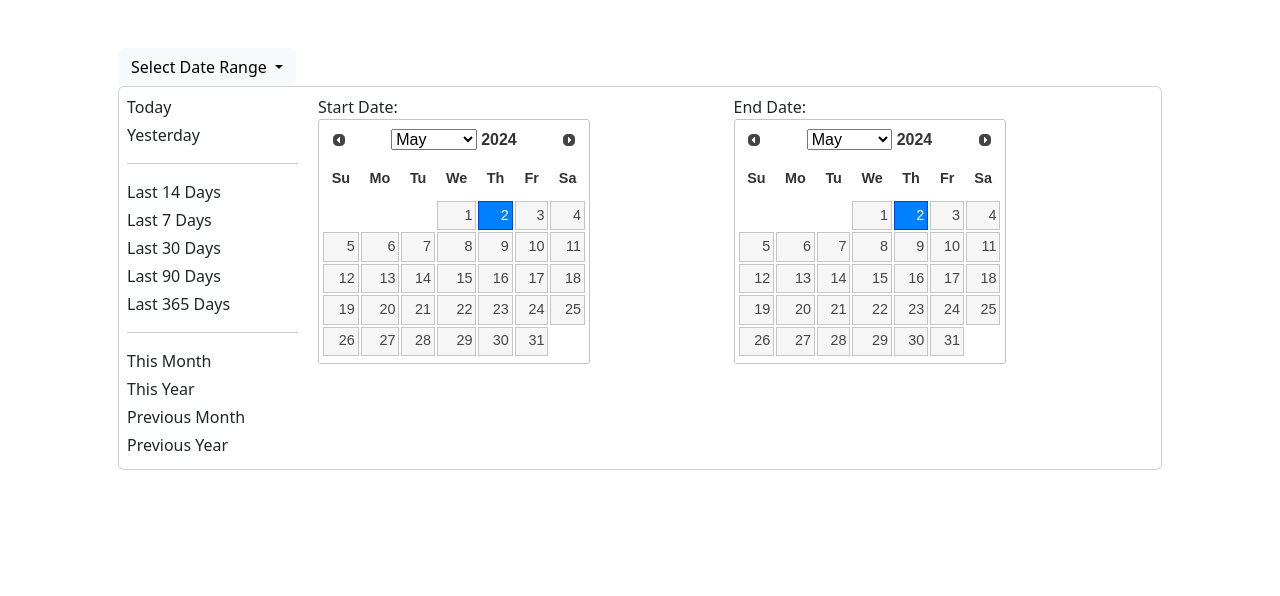
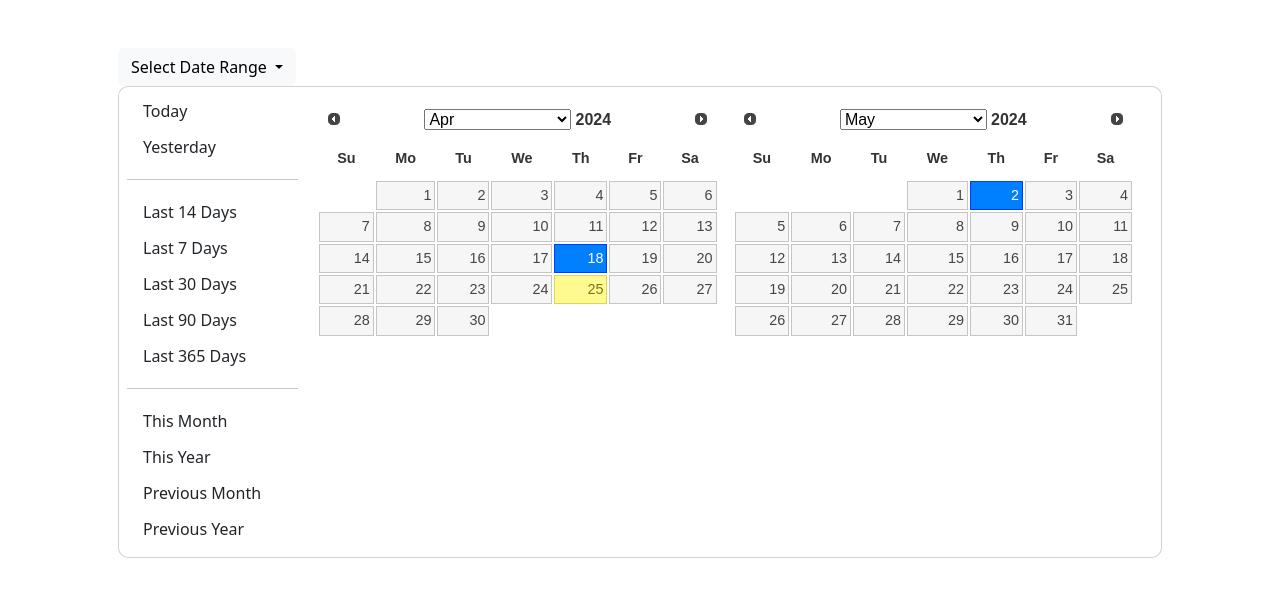
Before and after one commit to gitcamy/DittofiObjects, a plain HTML site: page index.html in a window 1280 px wide. Drawn offline with nearby package versions, Linux system fonts and the light colour scheme.

Commit message:
Display block -> contents

```diff
--- a/index.html
+++ b/index.html
@@ -22,7 +22,7 @@ $(function() {
     // Initialize the datepickers
     var dateToday = new Date();
     $("#datepickerFrom").datepicker({
-        defaultDate: "+1w",
+        defaultDate: "-1w",
         changeMonth: true,
         numberOfMonths: 1,
         onClose: function(selectedDate) {
@@ -39,6 +39,13 @@ $(function() {
         }
     });
 
+    var datepickerElements = document.querySelectorAll('.ui-datepicker');
+    datepickerElements.forEach(function(element) {
+    element.style.display = 'contents';
+    });
+
+
+
     // Handle opening the dropdown and showing the datepicker
     $('.dropdown-toggle').on('click', function (e) {
         $('.dropdown-menu').toggle();
@@ -46,6 +53,7 @@ $(function() {
     });
 });
 </script>
+
 
 </head>
 
@@ -58,30 +66,28 @@ $(function() {
             <div class="dropdown-menu card p-2">
                 <div class="d-flex">
                     <div id="ib5m-2" class="col-2">
-                        <p class="mb-1">Today</p>
-                        <p class="mb-1">Yesterday</p>
+                        <p class="mb-1 px-3 py-1 date-text">Today</p>
+                        <p class="mb-1 px-3 py-1 date-text">Yesterday</p>
                         <hr class="hr dark" />
-                        <p class="mb-1">Last 14 Days</p>
-                        <p class="mb-1">Last 7 Days</p>
-                        <p class="mb-1">Last 30 Days</p>
-                        <p class="mb-1">Last 90 Days</p>
-                        <p class="mb-1">Last 365 Days</p>
+                        <p class="mb-1 px-3 py-1 date-text">Last 14 Days</p>
+                        <p class="mb-1 px-3 py-1 date-text">Last 7 Days</p>
+                        <p class="mb-1 px-3 py-1 date-text">Last 30 Days</p>
+                        <p class="mb-1 px-3 py-1 date-text">Last 90 Days</p>
+                        <p class="mb-1 px-3 py-1 date-text">Last 365 Days</p>
                         <hr class="hr" />
-                        <p class="mb-1">This Month</p>
-                        <p class="mb-1">This Year</p>
-                        <p class="mb-1">Previous Month</p>
-                        <p class="mb-1">Previous Year</p>
+                        <p class="mb-1 px-3 py-1 date-text">This Month</p>
+                        <p class="mb-1 px-3 py-1 date-text">This Year</p>
+                        <p class="mb-1 px-3 py-1 date-text">Previous Month</p>
+                        <p class="mb-1 px-3 py-1 date-text">Previous Year</p>
                       </div>
 
                     <div class="col-10 px-4">
                         <div class="row">
-                            <div class="col-md-6 col-sm-12 px-2">
-                                <label for="datepickerFrom">Start Date:</label>
+                            <div class="col-md-6 col-sm-12 px-2 py-2">
                                 <div id="datepickerFrom" name="from"></div>
                             </div>
 
-                            <div class="col-md-6 col-sm-12 px-2">
-                                <label for="datepickerTo">End Date:</label>
+                            <div class="col-md-6 col-sm-12 px-2 py-2">
                                 <div id="datepickerTo" name="to"></div>
                             </div>
                         </div>
--- a/style.css
+++ b/style.css
@@ -3,7 +3,15 @@
     border: none;
 }
 
+.dropdown-menu {
+    border-radius: 10px;
+}
 
-body .ui-datepicker td:hover {
-    background-color: #0055bb; /* Darker blue on hover */
+.date-text:hover {
+    background-color: #C0E9D8;
+    border-radius: 20px;
 }
+
+element.style {
+    display: contents;
+}
```
